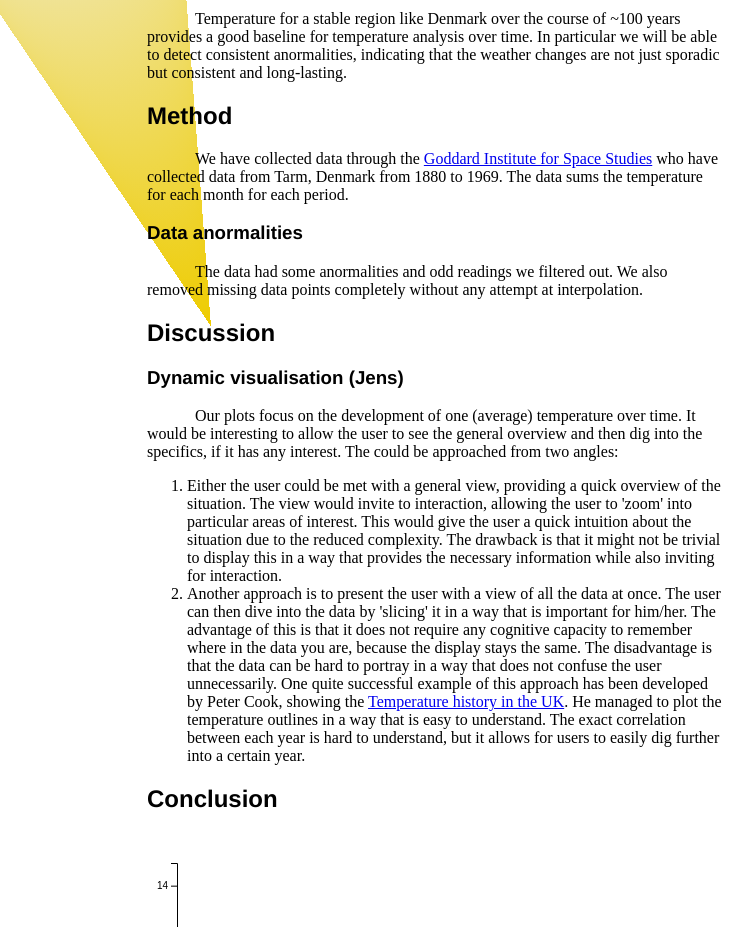
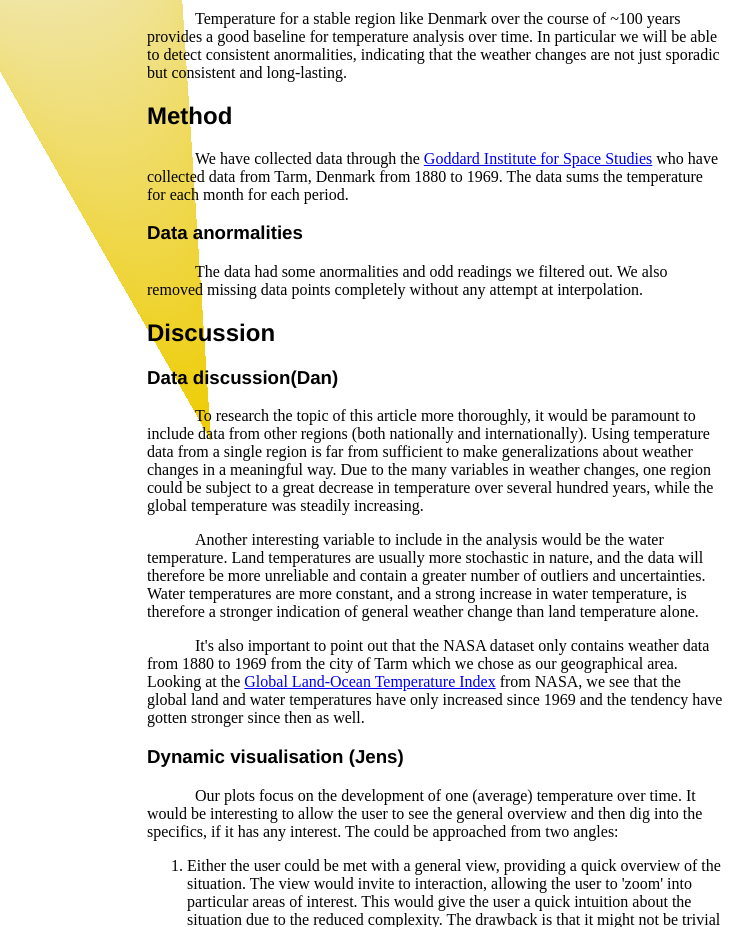
Before and after one commit to lennafans/ide2, a plain HTML site: page index.html in a window 1280 px wide. Shown: the part 410-1337 px from the top of the page, without its empty margins (45-798 px from the left). Drawn offline with nearby package versions, Linux system fonts and the light colour scheme.

Commit message:
data discussion

```diff
--- a/index.html
+++ b/index.html
@@ -65,6 +65,15 @@
     </p>
 
     <h2>Discussion</h2>
+    <h3>Data discussion(Dan)</h3>
+    <p>
+    To research the topic of this article more thoroughly, it would be paramount to include data from other regions (both nationally and internationally). Using temperature data from a single region is far from sufficient to make generalizations about weather changes in a meaningful way. Due to the many variables in weather changes, one region could be subject to a great decrease in temperature over several hundred years, while the global temperature was steadily increasing.
+    <p>Another interesting variable to include in the analysis would be the water temperature. Land temperatures are usually more stochastic in nature, and the data will therefore be more unreliable and contain a greater number of outliers and uncertainties. Water temperatures are more constant, and a strong increase in water temperature, is therefore a stronger indication of general weather change than land temperature alone.
+    <p>It's also important to point out that the NASA dataset only contains weather data from 1880 to 1969 from the city of Tarm which we chose as our geographical area. Looking at the
+    <a href="https://climate.nasa.gov/vital-signs/global-temperature/">Global Land-Ocean Temperature Index</a>
+    from NASA, we see that the global land and water temperatures have only increased since 1969 and the tendency have gotten stronger since then as well.
+
+
     <h3>Dynamic visualisation (Jens)</h3>
     <p>
       Our plots focus on the development of one (average) temperature over
```
